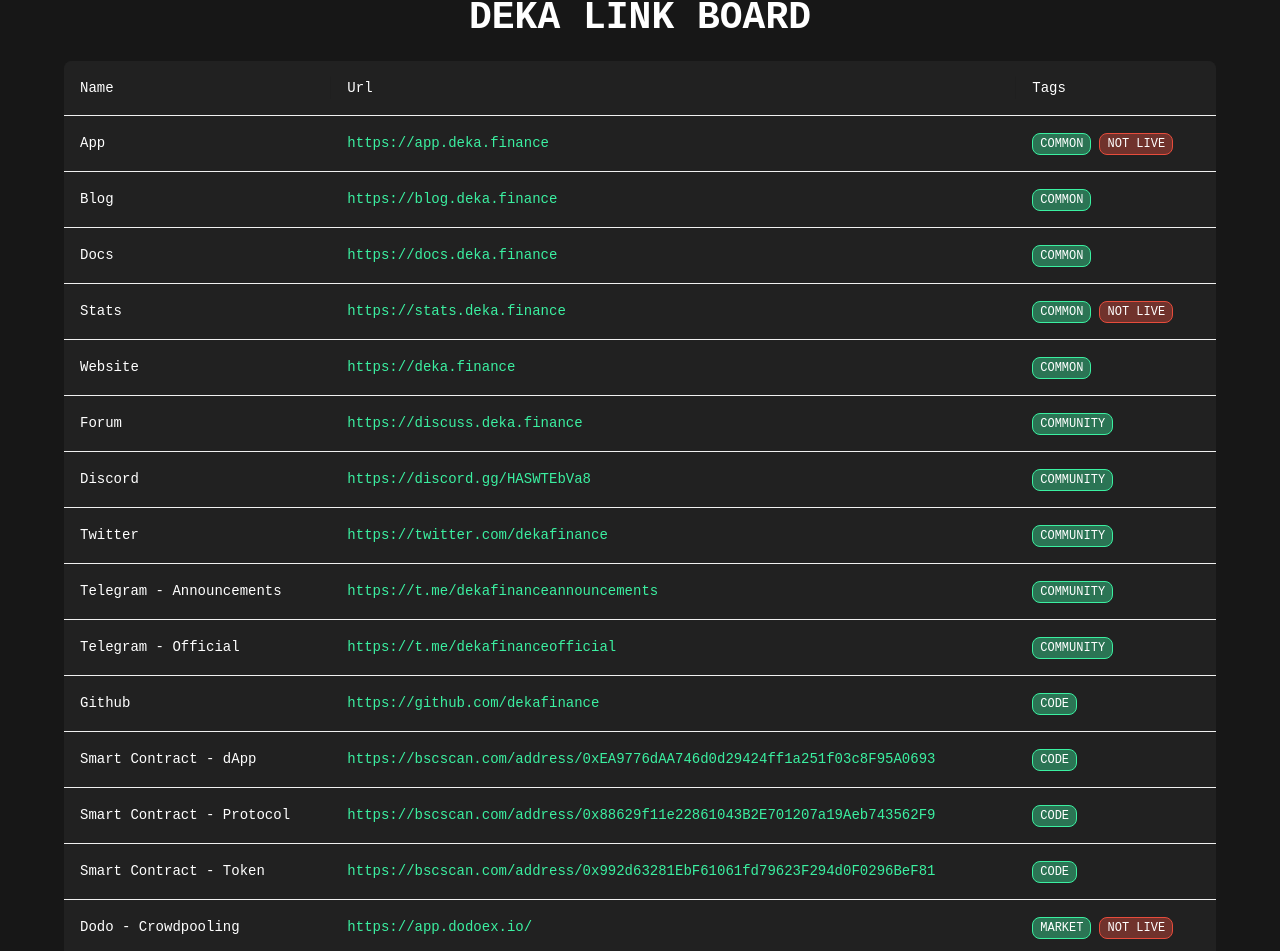
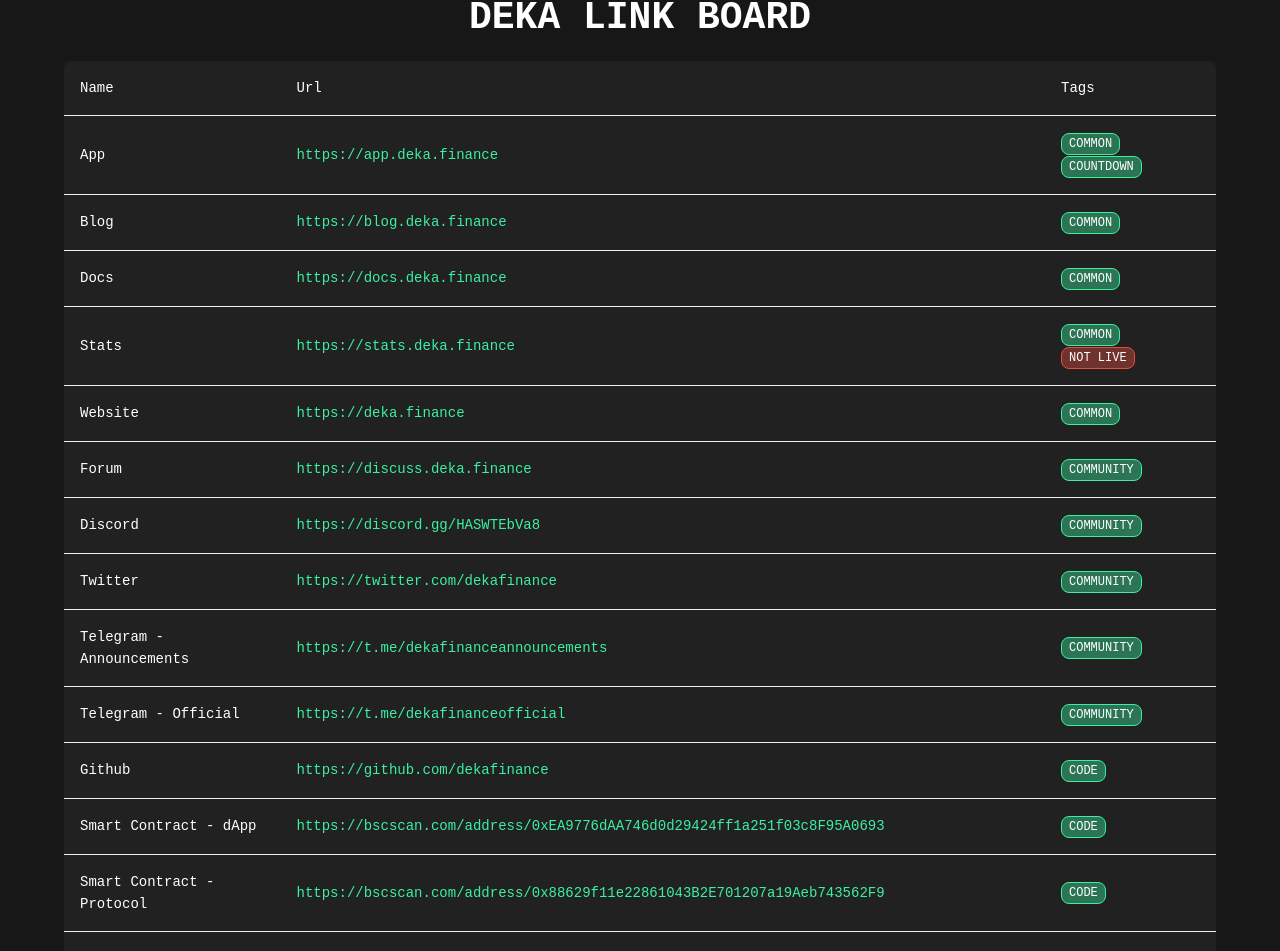
Before and after one commit to dekafinance/deka-linkboard, a React (Create React App) app: page / in a window 1280 px wide. Shown: the part 133-1084 px from the top of the page. Built offline with nearby package versions, Linux system fonts and the light colour scheme; a small style sheet from the web is missing.

Commit message:
[U] crowdpooling- & app states

```diff
--- a/src/App.js
+++ b/src/App.js
@@ -11,7 +11,7 @@
     {
       title: "App",
       url: "https://app.deka.finance",
-      tags: ["common", "not live"],
+      tags: ["common", "countdown"],
     },
     {
       title: "Blog",
@@ -80,8 +80,8 @@
     },
     {
       title: "Dodo - Crowdpooling",
-      url: "https://app.dodoex.io/",
-      tags: ["market", "not live"],
+      url: "https://app.dodoex.io/cp/join/0x34986383c7e9ee7e74f9eb660c320fea5cb2bf2f?network=bsc-mainnet",
+      tags: ["market"],
     },
     {
       title: "Dodo - Liquidity Pool",
```
